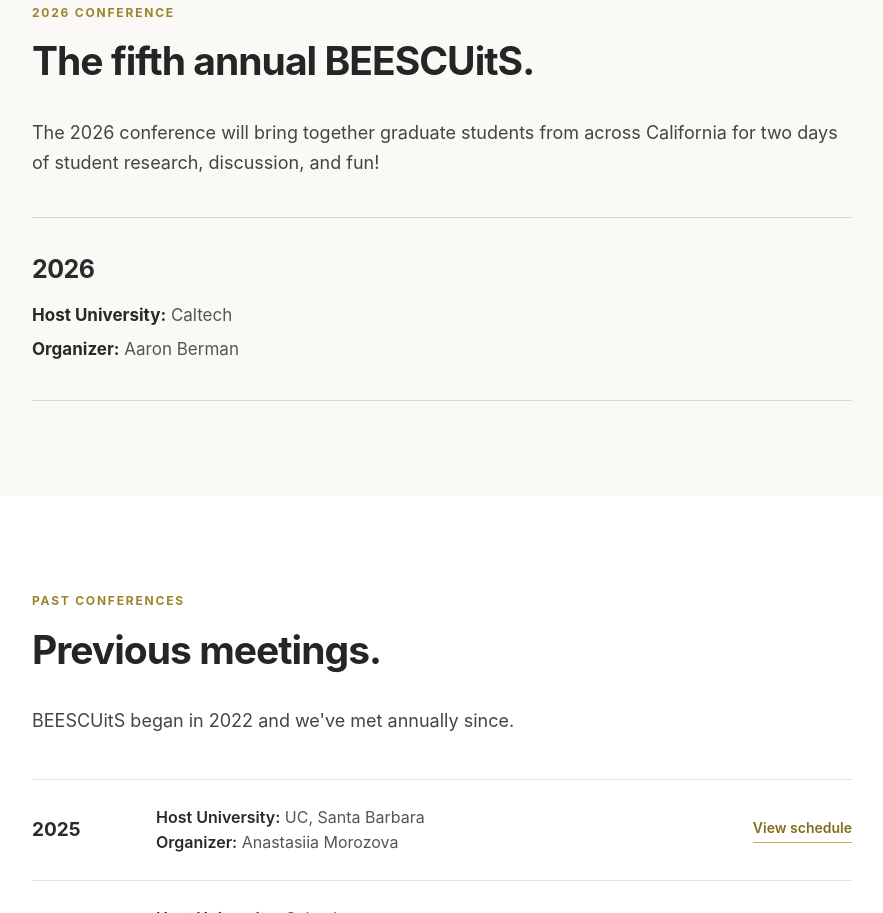
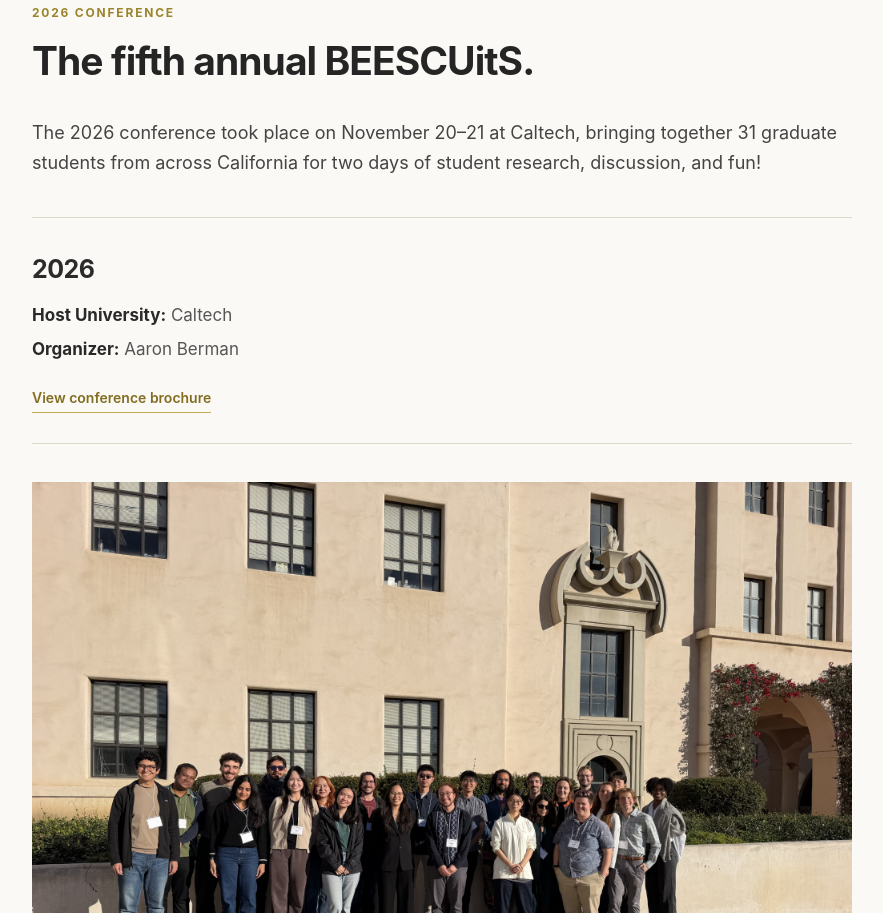
Before and after one commit to AaronSVMB/BEESCUitS, a plain HTML site: page index.html in a window 1280 px wide. Shown: the part 1887-2800 px from the top of the page, without its empty margins (198-1081 px from the left). Drawn offline with Linux system fonts and the light colour scheme.

Commit message:
Update index.html

```diff
--- a/index.html
+++ b/index.html
@@ -1,3 +1,4 @@
+
 <!DOCTYPE html>
 <html lang="en">
 
@@ -195,7 +196,7 @@
 
 
         /* =========================================================
-           CURRENT CONFERENCE
+           2026 CONFERENCE
            ========================================================= */
 
         .current {
@@ -228,6 +229,20 @@
 
         .conference-detail strong {
             color: #292929;
+        }
+
+        .conference-brochure {
+            margin-top: 20px;
+        }
+
+        .conference-photo {
+            margin-top: 38px;
+        }
+
+        .conference-photo img {
+            display: block;
+            width: 100%;
+            height: auto;
         }
 
 
@@ -307,6 +322,7 @@
             background: #F6E7A7;
             padding: 70px 36px;
             text-align: center;
+            scroll-margin-top: 30px;
         }
 
         .footer-inner {
@@ -423,6 +439,7 @@
                 <a href="#about">About</a>
                 <a href="#conference-2026">2026 Conference</a>
                 <a href="#past">Past Conferences</a>
+                <a href="#contact">Contact</a>
             </div>
 
         </div>
@@ -503,7 +520,7 @@
                 The inaugural BEESCUitS was held in 2022, bringing together
                 students from Caltech, Stanford University, and UC Berkeley. Since then,
                 the conference has steadily expanded; by 2025, presenters represented
-                eight universities across California. The 2026 meeting marks the fifth
+                eight universities across California. The 2026 meeting marked the fifth
                 iteration of BEESCUitS, and we hope it will continue to grow as
                 a lasting community for behavioral and experimental economics
                 PhD students in California.
@@ -532,9 +549,9 @@
             </h2>
 
             <p>
-                The 2026 conference will bring together graduate students
-                from across California for two days of student research,
-                discussion, and fun!
+                The 2026 conference took place on November 20–21 at Caltech,
+                bringing together 31 graduate students from across California
+                for two days of student research, discussion, and fun!
             </p>
 
 
@@ -551,6 +568,32 @@
                 <div class="conference-detail">
                     <strong>Organizer:</strong> Aaron Berman
                 </div>
+
+                <div class="conference-brochure">
+
+                    <a
+                        class="schedule-link"
+                        href="schedules/brochure-2026.pdf"
+                        target="_blank"
+                        rel="noopener noreferrer"
+                    >
+                        View conference brochure
+                    </a>
+
+                </div>
+
+            </div>
+
+
+            <!-- 2026 GROUP PHOTO -->
+
+            <div class="conference-photo">
+
+                <img
+                    src="photos/beescuits_2026_group_photo.jpg"
+                    alt="Group photo of BEESCUitS 2026 conference participants at Caltech"
+                    loading="lazy"
+                >
 
             </div>
 
@@ -704,7 +747,7 @@
          CONTACT
          ========================================================= -->
 
-    <footer class="footer">
+    <footer class="footer" id="contact">
 
         <div class="footer-inner">
 
@@ -714,7 +757,7 @@
 
             <p>
                 If this sounds interesting to you, please reach out to
-                this year’s organizer, Aaron Berman, at
+                Aaron Berman at
                 <a href="mailto:aberman@caltech.edu">aberman@caltech.edu</a>
                 for more information.
             </p>
```
